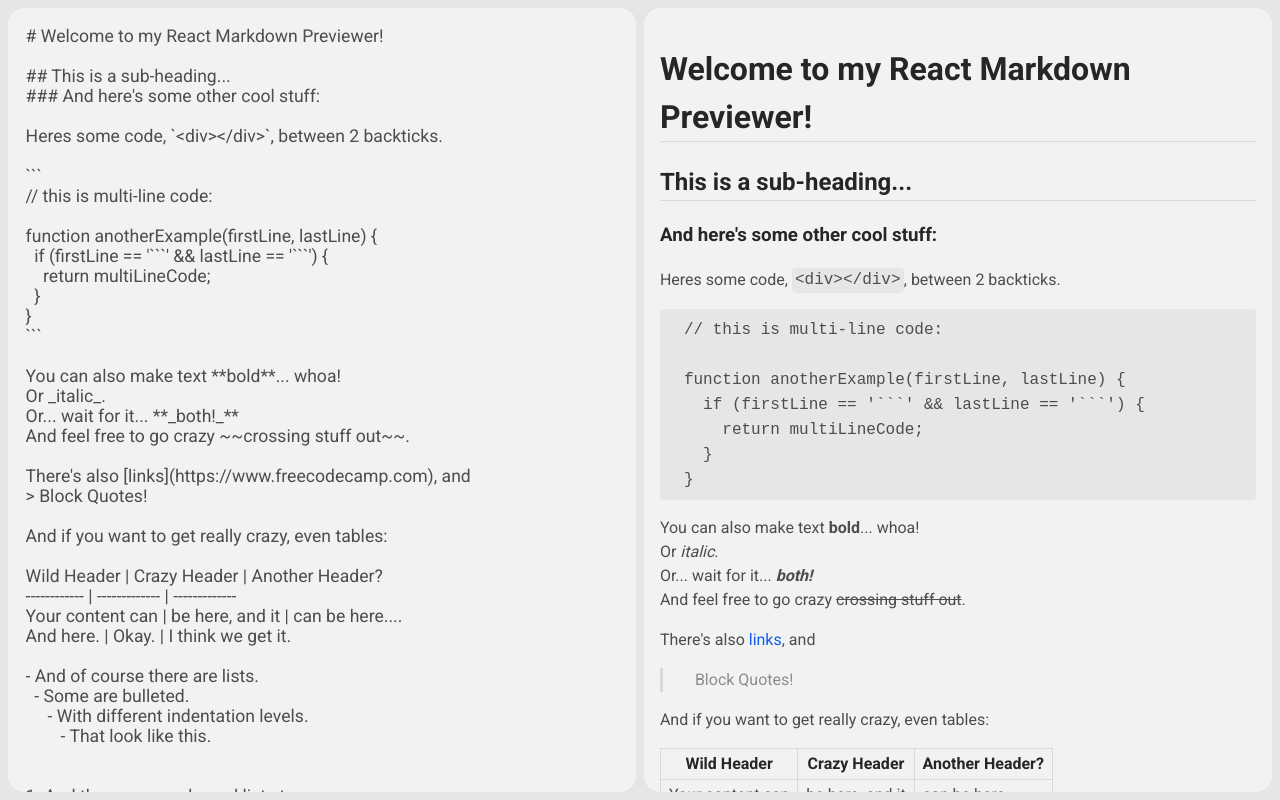
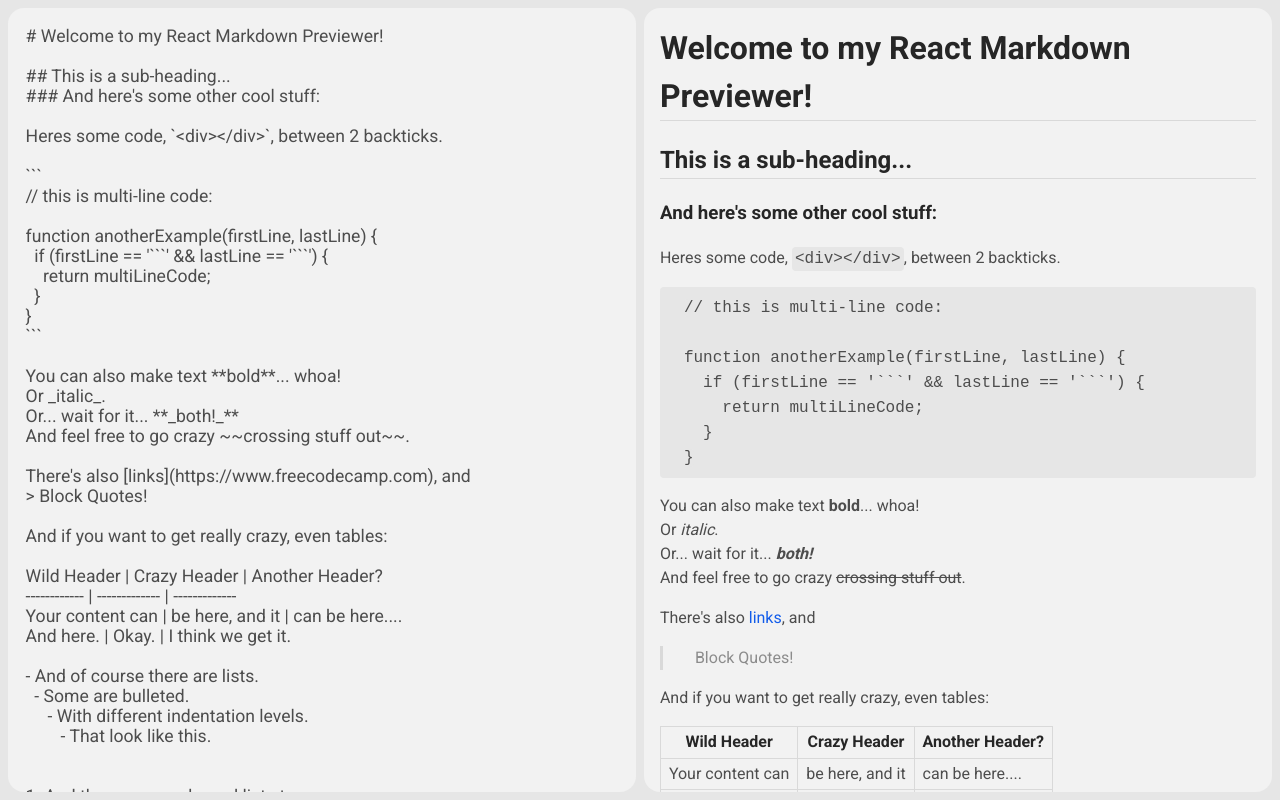
Before and after one commit to tretyakvl/react-md-viewer, a React (Create React App) app: page / in a window 1280 px wide. Built offline with nearby package versions, Linux system fonts and the light colour scheme.

Commit message:
Removes margins on first and last child of preview

```diff
--- a/src/App.css
+++ b/src/App.css
@@ -58,6 +58,14 @@
   flex: 80%;
 
   overflow: auto;
+}
+
+.App__preview :first-child {
+  margin-top: 0;
+}
+
+.App__preview :last-child {
+  margin-bottom: 0;
 }
 
 .App__preview h1,
```
